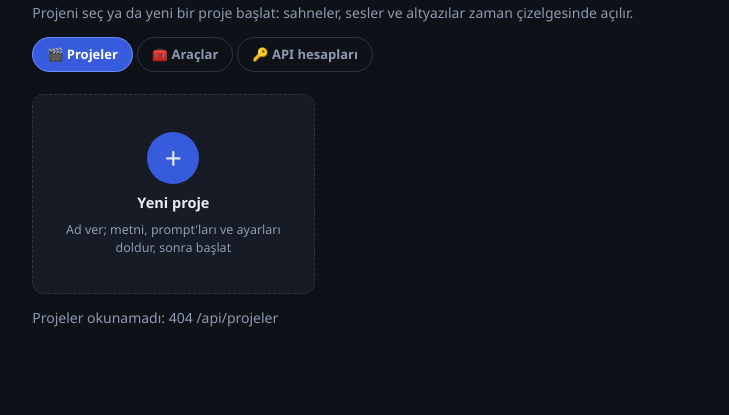
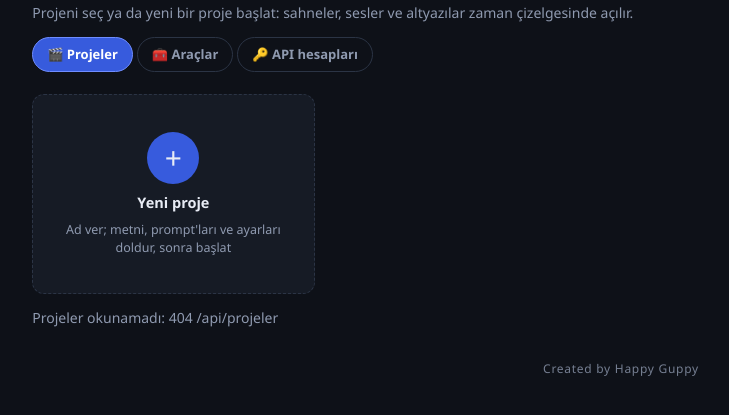
Before and after one commit to HappyGuppy1/StudioFlow, a plain HTML site: page web/index.html in a window 1280 px wide. Shown: the part 67-482 px from the top of the page, without its empty margins (19-748 px from the left). Drawn offline with Linux system fonts and the light colour scheme; no server answers.

Commit message:
Projeler sayfasına imza: Created by Happy Guppy

```diff
--- a/web/editor.css
+++ b/web/editor.css
@@ -59,6 +59,7 @@ button, select, input { font: inherit; color: inherit; }
 .marka b { color: var(--vurgu); font-weight: 700; }
 .marka-isaret { display: grid; place-items: center; width: 32px; height: 32px; border-radius: 8px; background: var(--vurgu-koyu); font-size: 13px; }
 .proje-izgara { display: grid; grid-template-columns: repeat(auto-fill, minmax(250px, 1fr)); gap: 16px; }
+.imza { margin-top: 32px; text-align: center; color: var(--soluk); font-size: 12px; letter-spacing: .06em; opacity: .8; }
 .proje-kart { display: grid; gap: 8px; padding: 0 0 12px; border: 1px solid var(--cizgi); border-radius: 12px; background: var(--yuzey); overflow: hidden; cursor: pointer; text-align: left; }
 .proje-kart:hover { border-color: var(--vurgu); }
 .proje-kart .kapak { aspect-ratio: 16 / 9; background: var(--yuzey-2) center / cover no-repeat; }
--- a/web/index.html
+++ b/web/index.html
@@ -22,6 +22,7 @@
   </header>
   <div id="proje-izgara" class="proje-izgara" role="list"></div>
   <p id="kutuphane-durum" class="soluk"></p>
+  <footer class="imza">Created by Happy Guppy</footer>
 </section>
 
 <!-- ── Araçlar ve API hesapları (StudioFlow'un sayfaları, editör tasarımıyla) ── -->
```
